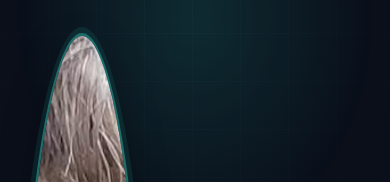
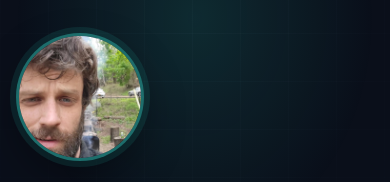
Before and after one commit to lucidbrawler/portfolio, an Astro site: page / in a window 390 px wide. Shown: the part 63-245 px from the top of the page. Built offline with nearby package versions, Linux system fonts and the light colour scheme; Astro itself is replaced by a stand-in of ours.

Commit message:
Fix photo rendering as a true circle, not a giant oval
Lock equal width/height on the avatar container with overflow clip so
border-radius 50% stays circular, and size it down for the hero.

```diff
--- a/src/pages/index.astro
+++ b/src/pages/index.astro
@@ -53,8 +53,8 @@
           <img
             src="/kenneth-sinclair-square.jpg"
             alt="Kenneth Preston Sinclair"
-            width="1024"
-            height="1024"
+            width="168"
+            height="168"
             loading="eager"
             decoding="async"
           />
@@ -528,8 +528,8 @@
           class="about-photo"
           src="/kenneth-sinclair-square.jpg"
           alt="Kenneth Preston Sinclair"
-          width="320"
-          height="320"
+          width="96"
+          height="96"
           loading="lazy"
           decoding="async"
         />
--- a/src/styles/global.css
+++ b/src/styles/global.css
@@ -154,24 +154,31 @@
 }
 
 .hero-photo {
-  flex: 0 0 auto;
-  width: min(240px, 46vw);
+  flex: 0 0 168px;
+  width: 168px;
+  height: 168px;
   margin-left: auto;
+  border-radius: 50%;
+  overflow: hidden;
+  border: 3px solid rgba(45, 212, 191, 0.45);
+  box-shadow:
+    0 0 0 6px rgba(45, 212, 191, 0.1),
+    0 18px 40px rgba(0, 0, 0, 0.35);
+  background: var(--bg-elevated);
+  /* lock perfect circle — never stretch into an oval */
+  aspect-ratio: 1 / 1;
+  max-width: 168px;
+  max-height: 168px;
 }
 
 .hero-photo img {
   display: block;
   width: 100%;
-  aspect-ratio: 1;
+  height: 100%;
+  max-width: none;
   object-fit: cover;
-  object-position: center 20%;
-  border-radius: 50%;
-  border: 3px solid rgba(45, 212, 191, 0.45);
-  box-shadow:
-    0 0 0 6px rgba(45, 212, 191, 0.1),
-    0 18px 40px rgba(0, 0, 0, 0.35);
-  background: var(--bg-elevated);
-  image-rendering: auto;
+  object-position: center 22%;
+  border-radius: 0;
 }
 
 .eyebrow {
@@ -619,15 +626,19 @@
 }
 
 .about-photo {
-  flex: 0 0 auto;
-  width: 112px;
-  height: 112px;
+  flex: 0 0 96px;
+  width: 96px;
+  height: 96px;
+  max-width: 96px;
+  max-height: 96px;
+  aspect-ratio: 1 / 1;
   border-radius: 50%;
   object-fit: cover;
-  object-position: center 20%;
+  object-position: center 22%;
   border: 2px solid rgba(45, 212, 191, 0.4);
   box-shadow: 0 8px 24px rgba(0, 0, 0, 0.25);
   background: var(--bg-elevated);
+  overflow: hidden;
 }
 
 .about-text {
@@ -810,7 +821,11 @@
   }
 
   .hero-photo {
-    width: 132px;
+    flex: 0 0 128px;
+    width: 128px;
+    height: 128px;
+    max-width: 128px;
+    max-height: 128px;
     margin-left: 0;
   }
 
```
